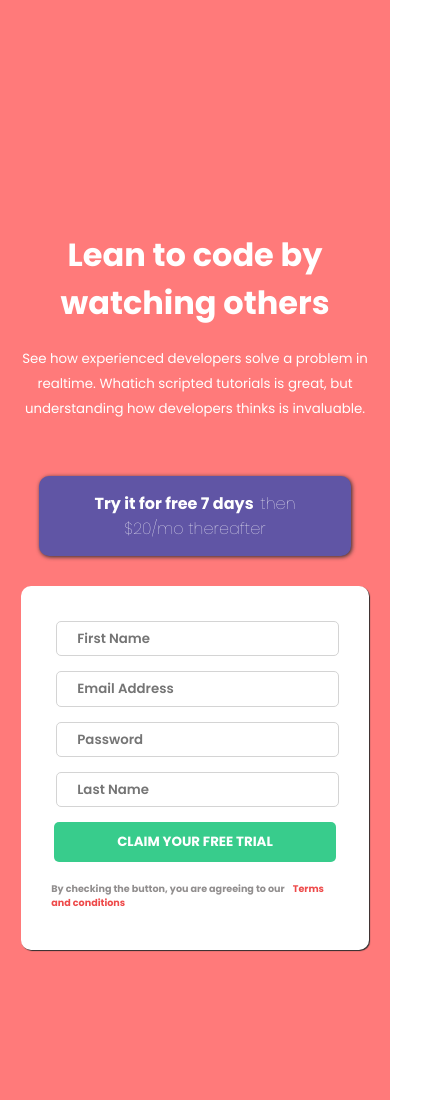
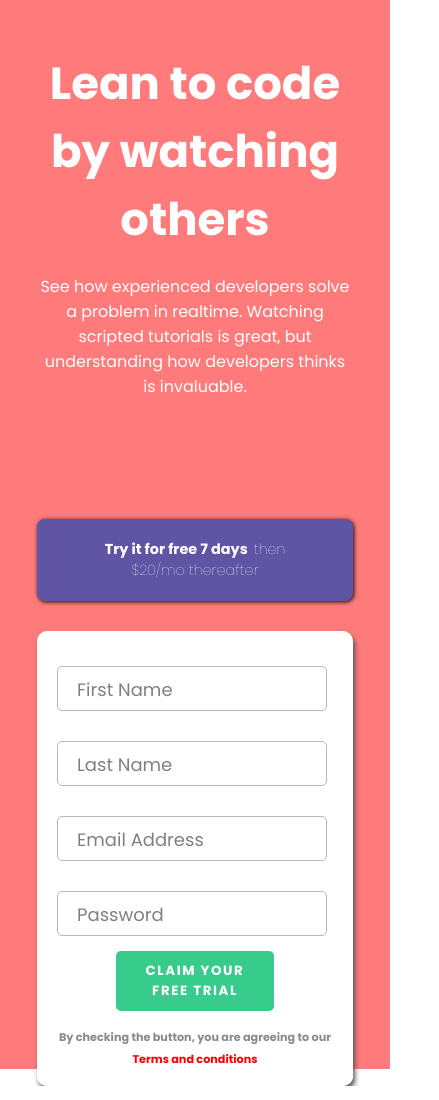
Before and after one commit to Nathaniyell/CSS-Flexbox, a plain HTML site: page index.html in a window 390 px wide. Shown: the top 1100 px of the page, 439 px wide, since content can reach past the window. Drawn offline with Linux system fonts and the light colour scheme; a web font is replaced by a local one.

Commit message:
"Revamping the whole work"

```diff
--- a/index.html
+++ b/index.html
@@ -14,26 +14,47 @@
         <div class="gridbox1">
             <div class="contents">
                 <h1>Lean to code by watching others</h1>
-                <small>See how experienced developers solve a problem in realtime. Whatich scripted tutorials is great,
-                    but understanding how developers thinks is invaluable.</small>
+                <div>See how experienced developers solve a problem in realtime. Watching scripted tutorials is great,
+                    but understanding how developers thinks is invaluable.</div>
             </div>
+        </div>
+        <div class="formmms">
+            <div class="div1"><a href="#" target="_blank">Try it for free 7 days &nbsp;<span>then $20/mo thereafter</span></a></div>
+            <fieldset>
+
+                <div class="forms">
+                    <form action="">
+                         <input type="text" id="firstname" required autocomplete="off" placeholder=" ">
+                        <label for="firstname" id="firstname">First Name</label>
+                    </form>
+                    <form action="">
+                        <input type="text" id="lastname" required autocomplete="off" placeholder=" ">
+                        <label for="lastname" id="lastname">Last Name</label>
+                    </form>
+                    <form action="">
+                        <input type="text" id="email" required autocomplete="off" placeholder=" ">
+                        <label for="email" id="email">Email Address</label>
+                    </form>
+                    <form action="">
+                        <input type="password" id="password" required autocomplete="off" placeholder=" ">
+                        <label for="password" id="password">Password</label>
+                        </form>
+                        <div class="submit">
+                            <button type="submit" value="submit">Claim your free trial</button>
+                        </div>
+
+                        <div class="terms">
+                            <span>By checking the button, you are agreeing to our <br><a href="#" target="_blank">Terms and conditions</a></span>
+                        </div>
+
+
+                </div>
+
+            </fieldset>
 
         </div>
-        <div class="gridbox2">
-            <div><a href="#" target="_blank">Try it for free 7 days &nbsp;<span>then $20/mo thereafter</span></a></div>
-                        <form action="">
-                <!-- <label for="firstname">First name</label> -->
-                <input type="text" placeholder="First Name">
-                <!-- <label for="lastname">Email</label> -->
-                <input type="text" placeholder="Email Address">
-                <!-- <label for="lastname">Password</label> -->
-                <input type="text" placeholder="Password">
-                <!-- <label for="lastname">Last Name</label> -->
-                <input type="text" placeholder="Last Name" required>
-                <button type="submit" value="Claim your free trial">Claim your free trial</button>
-                <small>By checking the button, you are agreeing to our &nbsp; &nbsp;<a href="#" target="_blank">Terms and conditions</a></small>
 
-            </form>
+    </div>
         </div>
     </div>
 </body>
--- a/style.css
+++ b/style.css
@@ -1,25 +1,25 @@
 @import url('https://fonts.googleapis.com/css2?family=Dosis:wght@200;300;400;500;600&family=Merriweather:ital,wght@0,300;0,400;1,300;1,400&family=Montserrat:ital,wght@0,100;0,200;0,300;0,400;0,500;0,600;1,100;1,200;1,300;1,400;1,500&family=Poppins:ital,wght@0,100;0,200;0,300;0,400;0,500;0,600;0,700;1,100;1,200;1,300;1,400;1,500;1,600&family=Roboto:ital,wght@0,100;0,300;0,400;0,500;0,700;1,100;1,300;1,400;1,500&family=Sacramento&family=Send+Flowers&family=Yanone+Kaffeesatz:wght@200;300;400;500&family=Zen+Loop&display=swap');
-
-* {
+*{
+    margin: 0;
     padding: 0;
-    margin: 0;
     box-sizing: border-box;
     font-family: 'Poppins', sans-serif;
 }
-
+/* body{
+    background-color: hsl(0, 100%, 74%);
+    height: auto;
+} */
 .container {
-    background-color: hsl(0, 100%, 74%);
-    height: 150vh;
+    height: 100%;
     width: 100%;
     display: flex;
     align-items: center;
-    justify-content: center;
-    padding-bottom: 100px;
-
+    justify-content: space-around;
+    background-color: hsl(0, 100%, 74%);
+padding-bottom: 70px;
 }
-
-.gridbox1 {
-    width: 30%;
+.container .gridbox1 {
+    width: 40%;
     height: 300px;
     color: #fff;
     display: flex;
@@ -28,139 +28,190 @@
     align-items: center;
     padding: 0 20px;
     position: relative;
-    top: 80px;
-    left: 40px;
+    left: 90px;
+    top: 90px;
+}
+.container .gridbox1 .contents h1{
+    font-size: 45px;
+    margin-bottom: 20px;
 }
 
-.gridbox1 .contents h1 {
-    margin-bottom: 18px;
-    font-weight: 800;
+.formmms{
+    width: 35%;
+    height: 550px;
+    position: relative;
+    top: 60px;
+    display: flex;
+    flex-direction: column;
+    justify-content: space-around;
+    align-items: center;
 }
+.formmms fieldset{
+    width: 90%;
+    background-color: #fff;
+    border: none;
+    position: relative;
+    border-radius: 10px;
+    padding-bottom: 30px;
+    box-shadow: 2px 4px 5px rgb(85, 82, 82);
+}
+.formmms .div1{
+  width: 90%;
 
-.gridbox2 {
-    width: 50%;
-    padding: 70px;
-   }
-
-.gridbox2 div {
-    margin-bottom: 30px;
-    text-align: center;
-    margin: 0 auto 30px;
 }
-
-.gridbox2 div a {
+.formmms .div1 a {
     text-decoration: none;
     color: #fff;
     background-color: hsl(248, 32%, 49%);
-    padding: 15px 30px;
-    width: 90%;
+    padding: 20px 40px;
     display: block;
     text-align: center;
-    margin: 10px auto;
-    border-radius: 10px;
-    font-size: 1rem;
+    border-radius: 8px;
+    font-size: 0.9rem;
     font-weight: bold;
-    box-shadow: 1px 1px 4px rgb(44, 44, 44);
+    box-shadow: 1px 1px 4px rgb(14, 11, 11);
 }
-
-.gridbox2 div span {
+.formmms .div1 a span{
     font-weight: 100;
 }
+fieldset .forms{
+    position: relative;
+    top: 20px;
 
-.gridbox2 form {
-    width: 90%;
+}
+fieldset form{
+    width: 100%;
+    height: 75px;
+    position: relative;
+    padding: 15px 20px;
+}
+.formmms fieldset form input{
+width: 98%;
+height: 100%;
+background: transparent;
+outline: none;
+border: 1px solid rgb(185, 183, 183);
+border-radius: 5px;
+line-height: 2.5rem;
+padding: 5px 15px;
+color: rgb(36, 35, 35);
+}
+form label{
+    position: absolute;
+    top: 25px;
+    left: 40px;
+    font-size: 18px;
+    color: gray;
+    transition: all .4s ease;
+    pointer-events: none;
+
+}
+form input:focus + label,
+form input:valid + label{
+    top: 9px;
     background-color: #fff;
-    display: block;
-    padding: 20px;
-    margin: 0 auto;
-    border-radius: 10px;
-    box-shadow: 1px 1px 1px rgb(44, 44, 44);
+    padding: 0 10px;
+    font-size: 14px;
+    color: navy;
 }
+.forms .submit{
 
-.gridbox2 form input {
-    margin: 15px;
-    display: block;
-    width: 92%;
-    background: transparent;
-    line-height: 2.5;
-    padding: 0 20px;
-    font-weight: 600;
-    border-radius: 5px;
-    outline: none;
-    border: 1px solid rgb(212, 212, 212);
+    width: 88%;
+    position: relative;
+    left: 20px;
 }
-
-.gridbox2 form input:focus {
-    border: 1px solid rgb(133, 133, 133);
-}
-
-.gridbox2 form button {
+.forms button {
     background-color: hsl(154, 59%, 51%);
     border-radius: 5px;
     outline: none;
     display: block;
-    width: 92%;
+    width: 100%;
+    margin-bottom: 10px;
+    position: relative;
+    /* left: 22px; */
     padding: 10px;
-    margin: 0 auto;
     border: none;
     color: #fff;
     font-weight: bold;
     text-transform: uppercase;
+    letter-spacing: 0.1rem;
     cursor: pointer;
+    transition: all .6s ease;
 }
+.forms button:hover{
+    background-color: rgb(11, 136, 11);
 
-.gridbox2 form small {
-    padding: 10px;
-    display: block;
-    margin: 10px auto;
+}
+.forms .terms {
+    /* background-color: red; */
+    width: 90%;
+    display: flex;
+    align-items: center;
+    justify-content: center;
+    margin: auto;
+    padding: 5px 0;
+}
+.forms .terms span{
+    text-align: center;
+    margin: 0 auto;
+    font-size: 0.7rem;
+    line-height: 2;
     font-weight: bold;
-    color: rgb(145, 142, 142);
-    font-size: 0.6rem;
+    color: rgb(139, 138, 138);
+
 }
-
-.gridbox2 form small a {
-    color: rgb(238, 74, 74);
+.forms .terms span a{
+    color: red;
     text-decoration: none;
 }
-
-@media (max-width: 1007px) {
-    .container {
+@media (max-width:966px){
+    .container{
+        width: 100%;
         flex-direction: column;
-        padding-bottom: 150px;
+        justify-content: space-around;
+        margin: 0 auto;
+        height: auto;
+        padding-bottom: 100px;
     }
-
-    .gridbox1 {
+    .container .gridbox1 {
         left: 0;
-        width: 100%;
+        top: 50px;
+        height: 100%;
+       width: 90%;
+       text-align: center;
     }
-
-    .gridbox1 .contents {
-        text-align: center;
+    .formmms{
+        width: 90%;
+        height: 550px;
+        position: relative;
+        top: 90px;
     }
-
-    .gridbox2 {
-        width: 100%;
-    }
-
-    .gridbox2 div {
-        width: 100%;
+    .forms .submit{
+        width: 92%;
     }
 }
-
-@media (max-width: 700px) {
-    .gridbox2 {
-        width: 120%;
-
-       }
-    .gridbox2 form {
-        width: 95%;
+@media (max-width:685px){
+    .forms .submit{
+        width: 50%;
+        left: 0;
+        margin: 0 auto;
     }
 }
-@media (max-width: 445px) {
-    .gridbox2 {
-        width: 125%;
-               }
-               .gridbox2 form {
-                width: 100%;
+@media (max-width:494px){
+    .container{
+        padding-bottom: 170px;
     }
+    .formmms{
+        width: 90%;
+        height: 550px;
+        position: relative;
+        top: 100px;
+        padding-bottom: 50px;
+    }
+    .formmms fieldset {
+        margin-top: 30px;
+    }
+    .formmms .div1{
+       margin-top: 70px;
+      }
 }
```
